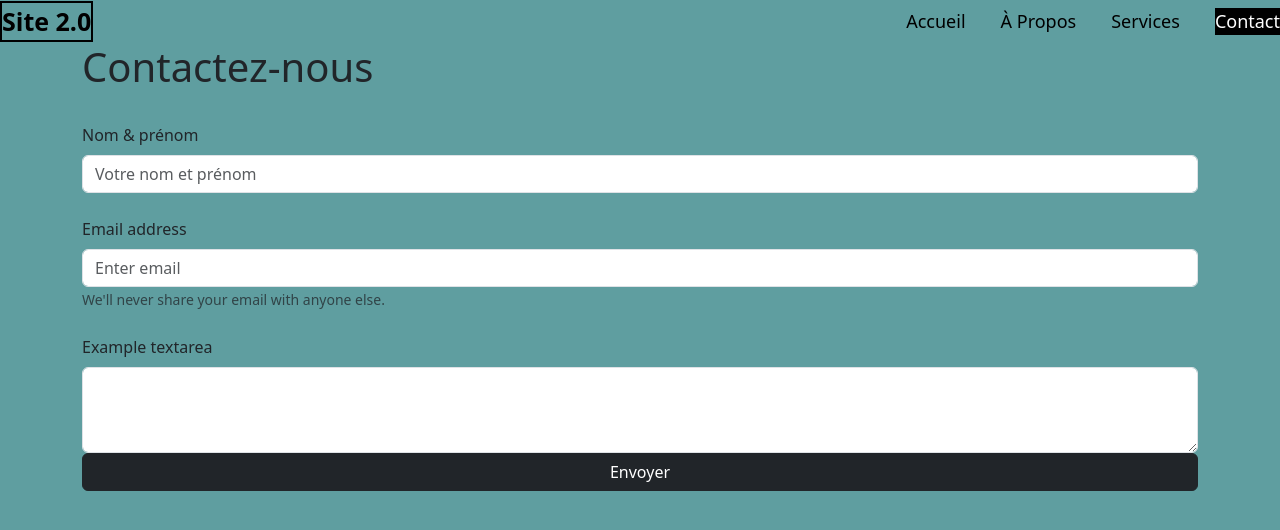
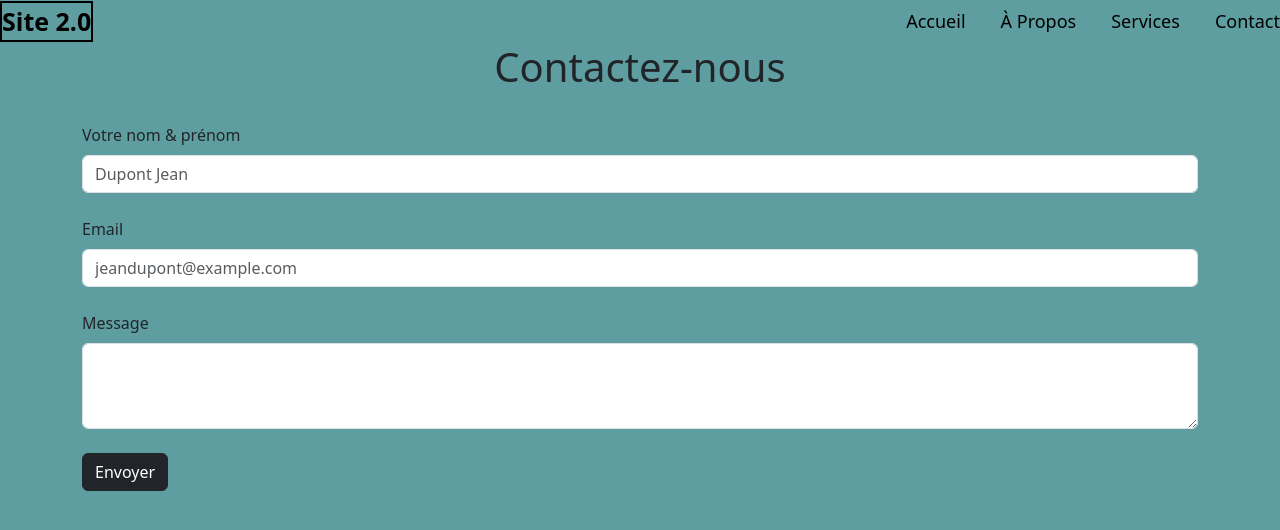
Before and after one commit to ymachi/SiteInternet, a plain HTML site: page contact.html in a window 1280 px wide. Drawn offline with nearby package versions, Linux system fonts and the light colour scheme.

Commit message:
essai contact

```diff
--- a/contact.html
+++ b/contact.html
@@ -21,22 +21,26 @@
         </nav>
     </header>
     <div class="container">
-        <h1>Contactez-nous</h1>
+        <h1 class="text-center">Contactez-nous</h1>
             <form>
                 <div class="form-group">
-            <label for="fname" class="form-label mt-4">Nom & prénom</label>
-            <input type="text" class="form-control"id="fname" name="firstname" placeholder="Votre nom et prénom">
+                    <label for="fname" class="form-label mt-4">Votre nom & prénom</label>
+                    <input type="text" class="form-control" id="fname" name="firstname" placeholder="Dupont Jean">
                 </div>
-            <div class="form-group">
-                <label for="exampleInputEmail1" class="form-label mt-4">Email address</label>
-                <input type="email" class="form-control" id="exampleInputEmail1" aria-describedby="emailHelp" placeholder="Enter email">
-                <small id="emailHelp" class="form-text text-muted">We'll never share your email with anyone else.</small>
+                <div class="">
+                    <label for="exampleInputEmail1" class="form-label mt-4">Email</label>
+                    <input type="email" class="form-control" id="exampleInputEmail1" aria-describedby="emailHelp"
+                        placeholder="jeandupont@example.com">
+                    <!--<small id="emailHelp" class="form-text text-muted">We'll never share your email with anyone else.</small> -->
                 </div>
-            <div class="form-group">
-                <label for="exampleTextarea" class="form-label mt-4">Example textarea</label>
+                <div class="">
+                    <label for="exampleTextarea" class="form-label mt-4">Message</label>
                     <textarea class="form-control" id="exampleTextarea" rows="3"></textarea>
                 </div>
-            <button class="btn btn-dark w-100">Envoyer</button>
+                <div>
+                    <br>
+                </div>
+                <button class="btn btn-dark d-flex justify-content-center align-items-center ">Envoyer</button>
             </form>
     </div>
 
--- a/style.css
+++ b/style.css
@@ -1,3 +1,8 @@
+*{
+    padding: 0;
+    margin: 0;
+    box-sizing: border-box;
+}
 
 .body{
     background-color: cadetblue;
@@ -26,17 +31,11 @@
 }
 
 .navbar a:hover{ /*avoir de la couleur au survol*/
-    background-color: black;
-    color:white;
+    text-decoration: underline;
 }
 
 
-.navbar a.active{
-    background-color: black;
-    color: white;
-}
 
 .card-title{
     font-style: italic; /*style d'écriture*/
-
 }
```
Also changed, not shown: apropos.html (+1 -1 lines), index.html (+1 -1 lines), services.html (+1 -1 lines). Lines whose indentation alone changed are shown as unchanged.
